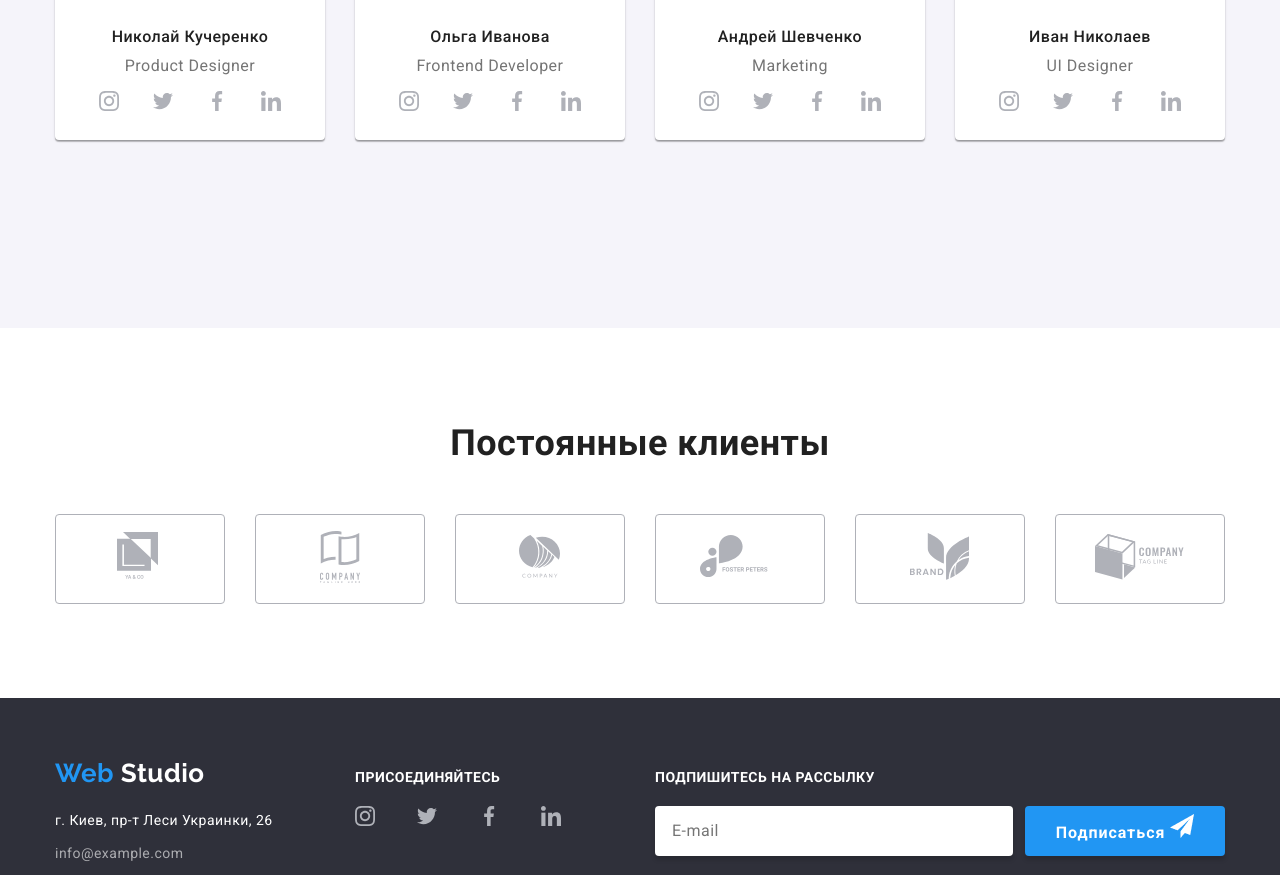
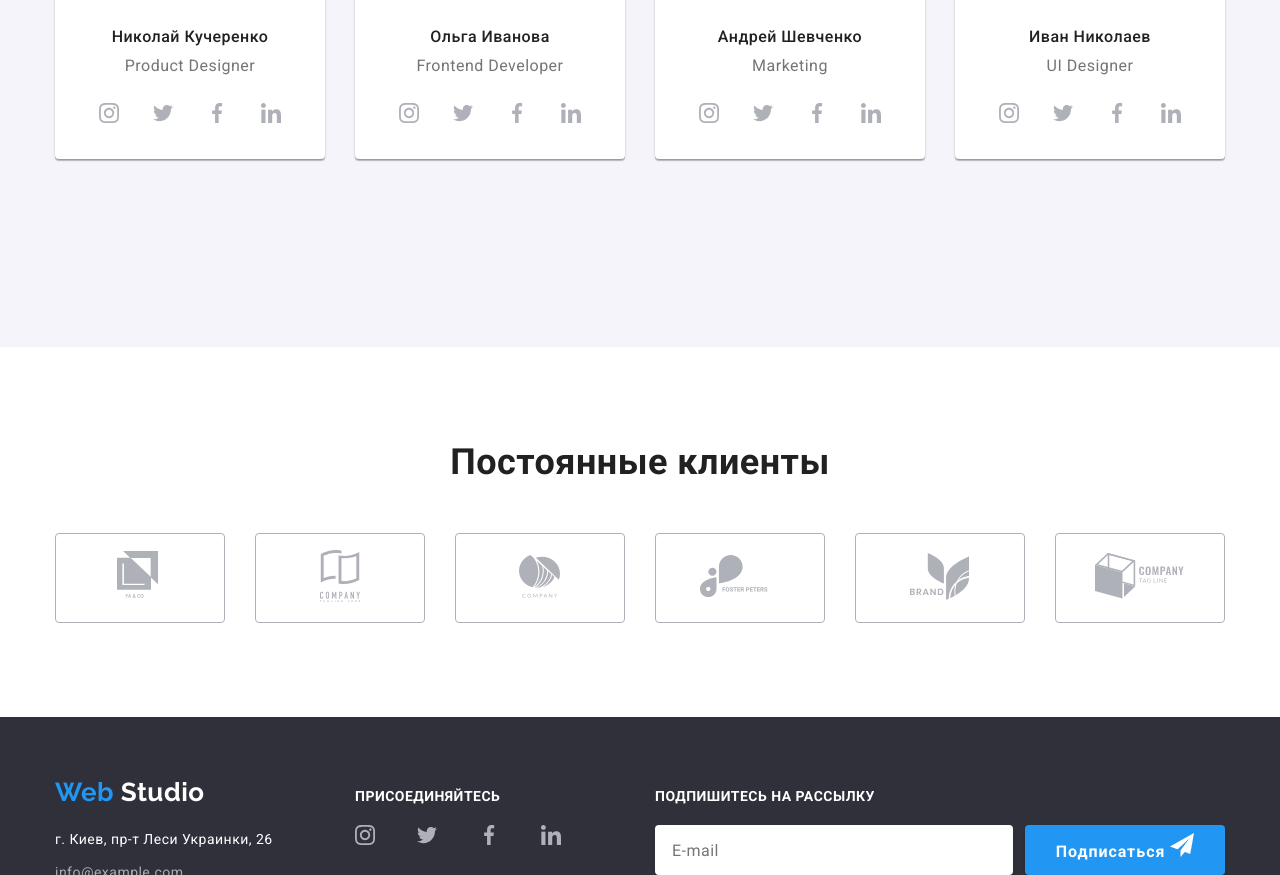
Before and after one commit to Iryna-IT/goit-markup-hw-03, a plain HTML site: page index.html in a window 1280 px wide. Shown: the part 2170-3045 px from the top of the page. Drawn offline with Linux system fonts and the light colour scheme.

Commit message:
My correction socials-list

```diff
--- a/css/style.css
+++ b/css/style.css
@@ -357,10 +357,11 @@ section {
 
 .socials-list {
   display: flex;
+  margin: 16px 32px 24px;
 }
 
 .socials-item {
-  width: calc((100% - 32px * 2 - 3 * 10px) / 4);
+  width: calc((100% - 3 * 10px) / 4);
   text-align: center;
 }
 
@@ -368,13 +369,10 @@ section {
   margin-right: 10px;
 }
 
-.socials-item:first-child {
-  margin-left: 32px;
-}
-
 .socials-item .link {
-  padding-top: 16px;
-  padding-bottom: 24px;
+  height: 44px;
+  padding-top: 12px;
+  padding-bottom: 12px;
 }
 
 /* Clients */
```
